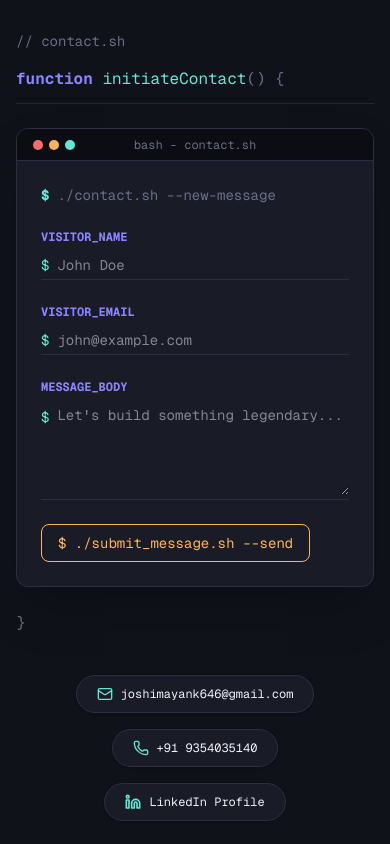
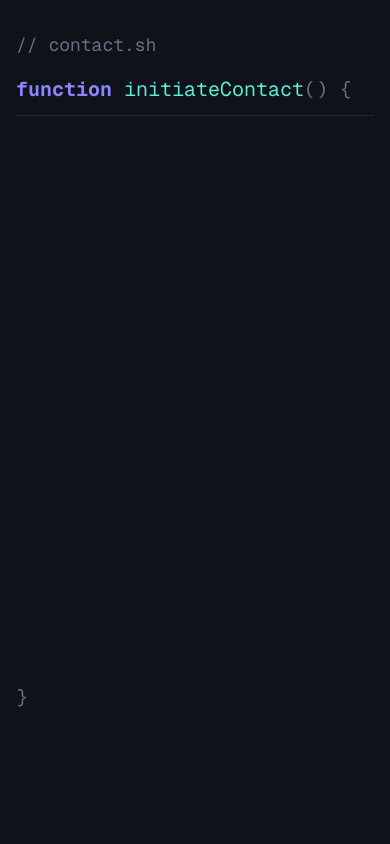
Before and after one commit to MayankJoshi540/personal-portfolio, a Next.js app: page / in a window 390 px wide. Shown: the part 6980-7824 px from the top of the page. Built offline with nearby package versions, Linux system fonts and the light colour scheme.

Commit message:
update: src/components/sections/Contact.tsx

```diff
--- a/src/components/sections/Contact.tsx
+++ b/src/components/sections/Contact.tsx
@@ -1,15 +1,53 @@
 "use client";
 
-import React, { useState } from "react";
+import React, { useState, useRef } from "react";
 import { Mail, Phone } from "lucide-react";
+import { useGSAP } from "@gsap/react";
+import gsap from "gsap";
+import { ScrollTrigger } from "gsap/ScrollTrigger";
 
 export default function Contact() {
+  const containerRef = useRef<HTMLElement>(null);
   const [name, setName] = useState("");
   const [email, setEmail] = useState("");
   const [message, setMessage] = useState("");
   const [status, setStatus] = useState<"idle" | "sending" | "success" | "error">("idle");
   const [logMessages, setLogMessages] = useState<string[]>([]);
   const [spinnerChar, setSpinnerChar] = useState("⠋");
+
+  useGSAP(
+    () => {
+      gsap.registerPlugin(ScrollTrigger);
+
+      gsap.from(".gsap-contact-terminal", {
+        opacity: 0,
+        y: 25,
+        duration: 0.6,
+        ease: "power3.out",
+        clearProps: "all",
+        scrollTrigger: {
+          trigger: containerRef.current,
+          start: "top 95%",
+          once: true
+        }
+      });
+
+      gsap.from(".gsap-contact-link", {
+        opacity: 0,
+        y: 15,
+        stagger: 0.1,
+        duration: 0.5,
+        ease: "back.out(1.5)",
+        clearProps: "all",
+        scrollTrigger: {
+          trigger: ".gsap-contact-links-container",
+          start: "top 95%",
+          once: true
+        }
+      });
+    },
+    { scope: containerRef }
+  );
 
   const handleSubmit = async (e: React.FormEvent) => {
     e.preventDefault();
@@ -69,45 +107,45 @@ export default function Contact() {
   };
 
   return (
-    <section id="contact" className="scroll-mt-[60px] md:scroll-mt-[100px] mb-24">
-      <div className="font-mono text-sm text-text-dim mb-4 select-none">// contact.sh</div>
+    <section ref={containerRef} id="contact" className="scroll-mt-[60px] md:scroll-mt-[100px] mb-24 min-w-0">
+      <div className="font-mono text-lg text-text-dim mb-4 select-none">// contact.sh</div>
 
-      <div className="font-mono text-base md:text-lg mb-6 border-b border-editor-border-soft pb-3">
+      <div className="font-mono text-xl mb-6 border-b border-editor-border-soft pb-3">
         <span className="text-accent-violet font-bold">function</span>{" "}
         <span className="text-accent-teal">initiateContact</span><span className="text-text-dim">() {"{"}</span>
       </div>
 
       {/* Terminal Layout Frame */}
-      <div className="bg-editor-panel border border-editor-border rounded-xl overflow-hidden shadow-2xl my-6">
+      <div className="gsap-contact-terminal bg-editor-panel border border-editor-border rounded-xl overflow-hidden shadow-2xl my-6 min-w-0">
         {/* Terminal Header */}
-        <div className="h-8 bg-editor-sidebar border-b border-editor-border flex items-center px-4 relative select-none">
-          <div className="flex gap-1.5">
+        <div className="h-9 bg-editor-sidebar border-b border-editor-border flex items-center px-4 relative select-none">
+          <div className="flex gap-1.5 flex-shrink-0">
             <span className="w-2.5 h-2.5 rounded-full bg-accent-coral"></span>
             <span className="w-2.5 h-2.5 rounded-full bg-accent-amber"></span>
             <span className="w-2.5 h-2.5 rounded-full bg-accent-teal"></span>
           </div>
-          <span className="font-mono text-xs text-text-dim absolute left-1/2 transform -translate-x-1/2">
+          <span className="font-mono text-sm sm:text-base text-text-dim absolute left-1/2 transform -translate-x-1/2 truncate max-w-[65%]">
             bash - contact.sh
           </span>
         </div>
 
         {/* Terminal Body */}
-        <div className="p-6 font-mono text-sm text-text-high">
+        <div className="p-5 sm:p-7 font-mono text-base sm:text-lg text-text-high min-w-0">
           <div className="flex items-center gap-2 mb-6 text-text-dim select-none">
-            <span className="text-accent-teal font-extrabold">$</span>
-            <span>./contact.sh --new-message</span>
+            <span className="text-accent-teal font-extrabold text-xl flex-shrink-0">$</span>
+            <span className="text-base sm:text-lg truncate">./contact.sh --new-message</span>
           </div>
 
-          <form onSubmit={handleSubmit} className="flex flex-col gap-6">
-            <div className="flex flex-col gap-1.5">
-              <label className="text-xs font-bold text-accent-violet select-none">VISITOR_NAME</label>
-              <div className="flex items-center border-b border-editor-border focus-within:border-accent-teal py-1 transition-colors duration-150">
-                <span className="text-accent-teal mr-2 select-none">$</span>
+          <form onSubmit={handleSubmit} className="flex flex-col gap-6 min-w-0">
+            <div className="flex flex-col gap-2 min-w-0">
+              <label className="text-sm sm:text-base font-bold text-accent-violet select-none">VISITOR_NAME</label>
+              <div className="flex items-center border-b border-editor-border focus-within:border-accent-teal py-1.5 transition-colors duration-150 min-w-0">
+                <span className="text-accent-teal mr-2 select-none flex-shrink-0">$</span>
                 <input
                   type="text"
                   value={name}
                   onChange={(e) => setName(e.target.value)}
-                  className="bg-transparent border-none text-text-high font-mono text-sm w-full outline-none"
+                  className="bg-transparent border-none text-text-high font-mono text-base sm:text-lg w-full outline-none min-w-0"
                   required
                   placeholder="John Doe"
                   autoComplete="name"
@@ -116,15 +154,15 @@ export default function Contact() {
               </div>
             </div>
 
-            <div className="flex flex-col gap-1.5">
-              <label className="text-xs font-bold text-accent-violet select-none">VISITOR_EMAIL</label>
-              <div className="flex items-center border-b border-editor-border focus-within:border-accent-teal py-1 transition-colors duration-150">
-                <span className="text-accent-teal mr-2 select-none">$</span>
+            <div className="flex flex-col gap-2 min-w-0">
+              <label className="text-sm sm:text-base font-bold text-accent-violet select-none">VISITOR_EMAIL</label>
+              <div className="flex items-center border-b border-editor-border focus-within:border-accent-teal py-1.5 transition-colors duration-150 min-w-0">
+                <span className="text-accent-teal mr-2 select-none flex-shrink-0">$</span>
                 <input
                   type="email"
                   value={email}
                   onChange={(e) => setEmail(e.target.value)}
-                  className="bg-transparent border-none text-text-high font-mono text-sm w-full outline-none"
+                  className="bg-transparent border-none text-text-high font-mono text-base sm:text-lg w-full outline-none min-w-0"
                   required
                   placeholder="john@example.com"
                   autoComplete="email"
@@ -133,14 +171,14 @@ export default function Contact() {
               </div>
             </div>
 
-            <div className="flex flex-col gap-1.5">
-              <label className="text-xs font-bold text-accent-violet select-none">MESSAGE_BODY</label>
-              <div className="flex items-start border-b border-editor-border focus-within:border-accent-teal py-1 transition-colors duration-150">
-                <span className="text-accent-teal mr-2 select-none mt-0.5">$</span>
+            <div className="flex flex-col gap-2 min-w-0">
+              <label className="text-sm sm:text-base font-bold text-accent-violet select-none">MESSAGE_BODY</label>
+              <div className="flex items-start border-b border-editor-border focus-within:border-accent-teal py-1.5 transition-colors duration-150 min-w-0">
+                <span className="text-accent-teal mr-2 select-none mt-0.5 flex-shrink-0">$</span>
                 <textarea
                   value={message}
                   onChange={(e) => setMessage(e.target.value)}
-                  className="bg-transparent border-none text-text-high font-mono text-sm w-full min-h-[90px] resize-y outline-none"
+                  className="bg-transparent border-none text-text-high font-mono text-base sm:text-lg w-full min-h-[100px] resize-y outline-none min-w-0 break-words"
                   required
                   placeholder="Let's build something legendary..."
                   rows={4}
@@ -152,7 +190,7 @@ export default function Contact() {
             <button
               type="submit"
               disabled={status === "sending"}
-              className="self-start px-4 py-2 border border-accent-amber rounded-lg text-accent-amber font-mono hover:bg-accent-amber/5 active:scale-98 transition-all duration-150 disabled:opacity-50 disabled:pointer-events-none"
+              className="self-start px-5 sm:px-6 py-2.5 sm:py-3 border border-accent-amber rounded-lg text-accent-amber font-mono text-base sm:text-lg hover:bg-accent-amber/5 active:scale-98 transition-all duration-150 disabled:opacity-50 disabled:pointer-events-none cursor-pointer"
             >
               $ ./submit_message.sh --send
             </button>
@@ -160,7 +198,7 @@ export default function Contact() {
 
           {/* Terminal output logs */}
           {status !== "idle" && (
-            <div className="mt-8 border-t border-editor-border pt-4 flex flex-col gap-1.5 text-xs text-text-mid select-none">
+            <div className="mt-8 border-t border-editor-border pt-4 flex flex-col gap-2 text-sm sm:text-base md:text-lg text-text-mid select-none min-w-0">
               {logMessages.map((msg, mIdx) => {
                 const isErr = msg.includes("[ ERR ]") || msg.includes("ERROR:");
                 const isSuccess = msg.includes("[ OK ]") || msg.includes("SUCCESS:");
@@ -169,13 +207,13 @@ export default function Contact() {
                 else if (isSuccess) colorClass = "text-accent-teal font-bold";
 
                 return (
-                  <div key={mIdx} className="flex gap-2">
+                  <div key={mIdx} className="flex gap-2 min-w-0">
                     {status === "sending" && mIdx === logMessages.length - 1 ? (
-                      <span className="text-accent-violet font-bold">{spinnerChar}</span>
+                      <span className="text-accent-violet font-bold flex-shrink-0">{spinnerChar}</span>
                     ) : (
-                      <span className="text-accent-teal font-bold">&gt;</span>
+                      <span className="text-accent-teal font-bold flex-shrink-0">&gt;</span>
                     )}
-                    <span className={colorClass}>{msg}</span>
+                    <span className={`${colorClass} break-words`}>{msg}</span>
                   </div>
                 );
               })}
@@ -184,33 +222,33 @@ export default function Contact() {
         </div>
       </div>
 
-      <div className="font-mono text-base md:text-lg text-text-dim mt-6 select-none">
+      <div className="font-mono text-xl text-text-dim mt-6 select-none">
         {"}"}
       </div>
 
       {/* Direct Contact Links */}
-      <div className="flex flex-wrap justify-center gap-4 mt-10">
+      <div className="gsap-contact-links-container flex flex-wrap justify-center gap-3 sm:gap-4 mt-10 max-w-full">
         <a
           href="mailto:joshimayank646@gmail.com"
-          className="inline-flex items-center gap-2 px-5 py-2.5 rounded-full border border-editor-border bg-editor-panel text-text-high hover:border-accent-violet hover:bg-editor-panel-alt text-xs md:text-sm font-mono shadow transition-all duration-200 hover:-translate-y-0.5"
+          className="gsap-contact-link inline-flex items-center gap-2.5 px-4 sm:px-6 py-2.5 sm:py-3 rounded-full border border-editor-border bg-editor-panel text-text-high hover:border-accent-violet hover:bg-editor-panel-alt text-sm sm:text-base md:text-lg font-mono shadow transition-all duration-200 hover:-translate-y-0.5 max-w-full"
         >
-          <Mail className="w-4 h-4 text-accent-teal" />
-          <span>joshimayank646@gmail.com</span>
+          <Mail className="w-5 h-5 text-accent-teal flex-shrink-0" />
+          <span className="truncate">joshimayank646@gmail.com</span>
         </a>
         <a
           href="tel:+919354035140"
-          className="inline-flex items-center gap-2 px-5 py-2.5 rounded-full border border-editor-border bg-editor-panel text-text-high hover:border-accent-violet hover:bg-editor-panel-alt text-xs md:text-sm font-mono shadow transition-all duration-200 hover:-translate-y-0.5"
+          className="gsap-contact-link inline-flex items-center gap-2.5 px-4 sm:px-6 py-2.5 sm:py-3 rounded-full border border-editor-border bg-editor-panel text-text-high hover:border-accent-violet hover:bg-editor-panel-alt text-sm sm:text-base md:text-lg font-mono shadow transition-all duration-200 hover:-translate-y-0.5 max-w-full"
         >
-          <Phone className="w-4 h-4 text-accent-teal" />
+          <Phone className="w-5 h-5 text-accent-teal flex-shrink-0" />
           <span>+91 9354035140</span>
         </a>
         <a
           href="https://linkedin.com/in/mayank-joshi-a77935220"
           target="_blank"
           rel="noopener noreferrer"
-          className="inline-flex items-center gap-2 px-5 py-2.5 rounded-full border border-editor-border bg-editor-panel text-text-high hover:border-accent-violet hover:bg-editor-panel-alt text-xs md:text-sm font-mono shadow transition-all duration-200 hover:-translate-y-0.5"
+          className="gsap-contact-link inline-flex items-center gap-2.5 px-4 sm:px-6 py-2.5 sm:py-3 rounded-full border border-editor-border bg-editor-panel text-text-high hover:border-accent-violet hover:bg-editor-panel-alt text-sm sm:text-base md:text-lg font-mono shadow transition-all duration-200 hover:-translate-y-0.5 max-w-full"
         >
-          <svg className="w-4 h-4 text-accent-teal" viewBox="0 0 24 24" fill="none" stroke="currentColor" strokeWidth="2.5" strokeLinecap="round" strokeLinejoin="round">
+          <svg className="w-5 h-5 text-accent-teal flex-shrink-0" viewBox="0 0 24 24" fill="none" stroke="currentColor" strokeWidth="2.5" strokeLinecap="round" strokeLinejoin="round">
             <path d="M16 8a6 6 0 0 1 6 6v7h-4v-7a2 2 0 0 0-2-2 2 2 0 0 0-2 2v7h-4v-7a6 6 0 0 1 6-6z" />
             <rect x="2" y="9" width="4" height="12" />
             <circle cx="4" cy="4" r="2" />
```
